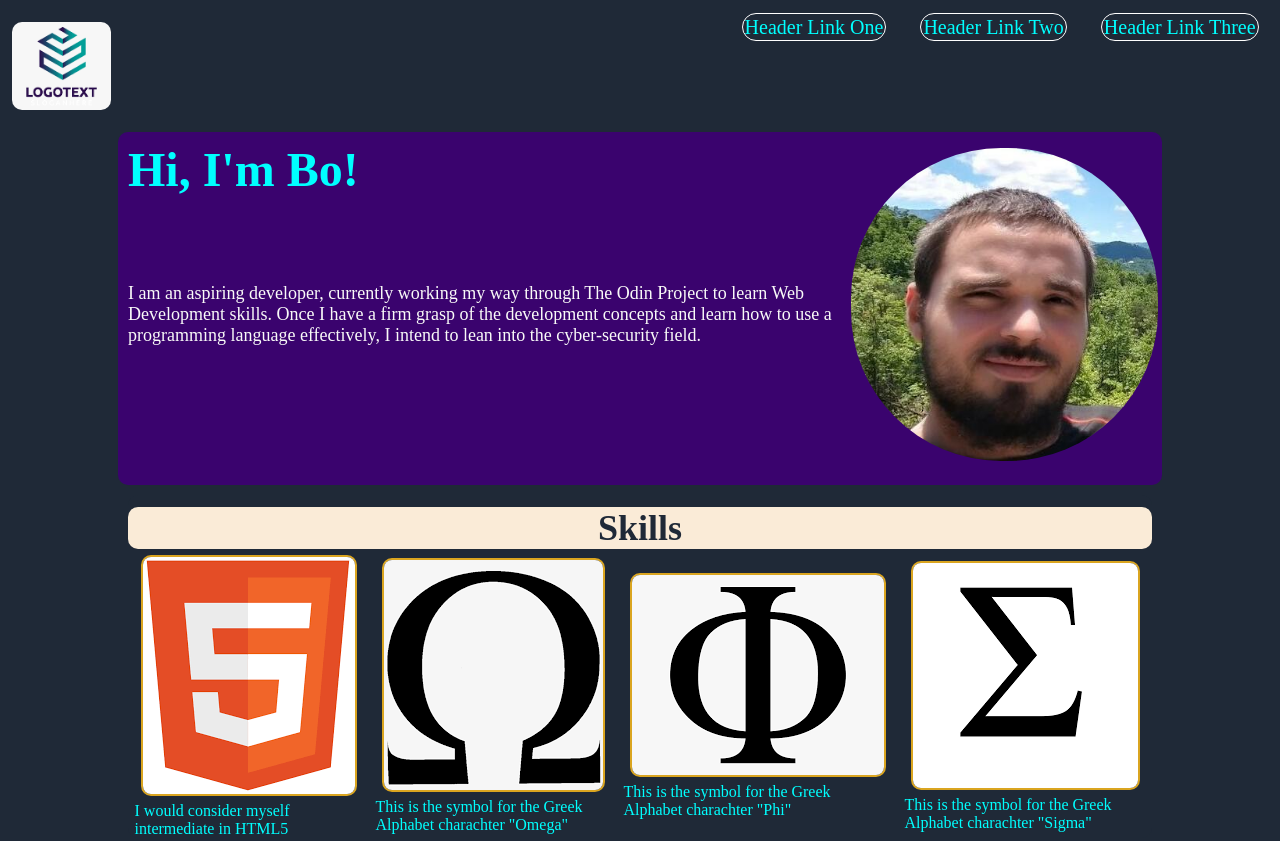
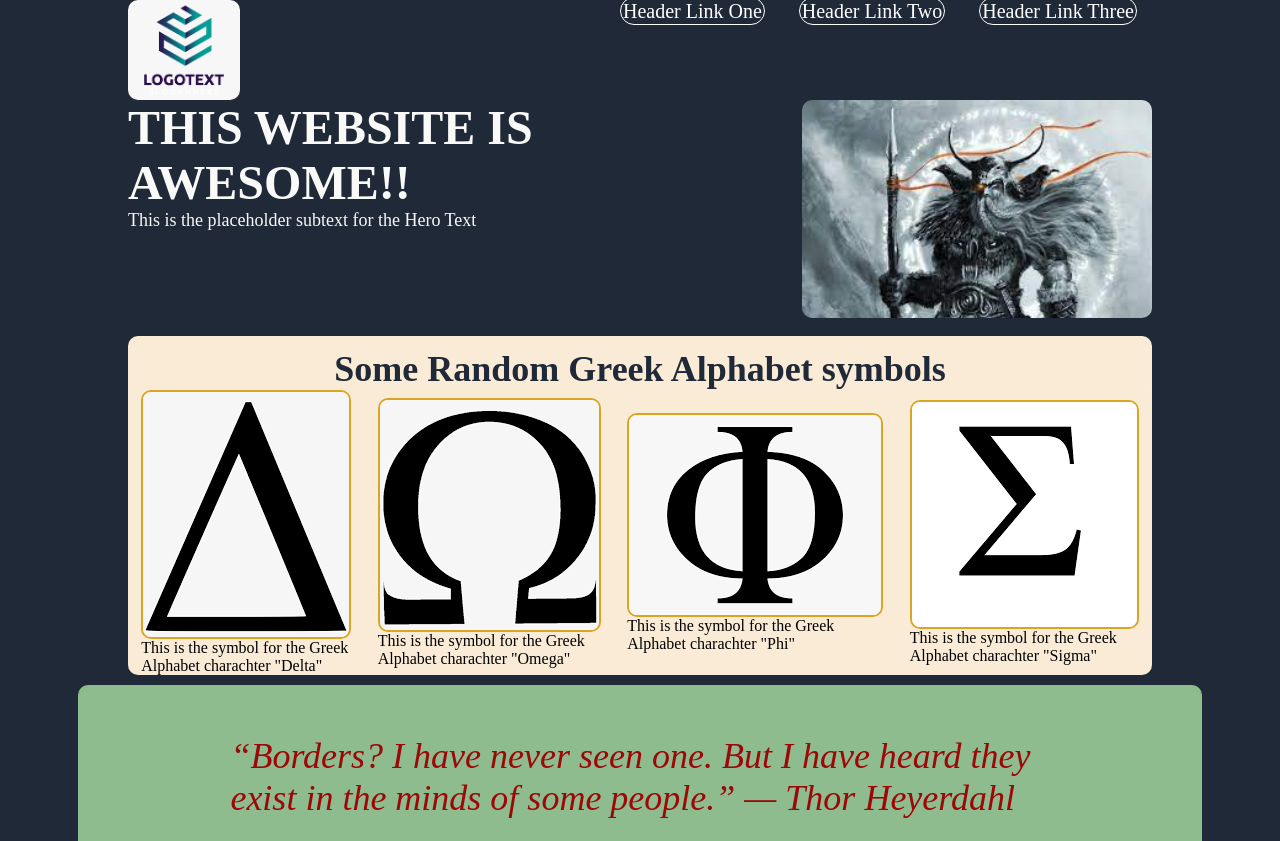
Before and after one commit to bobabb762/landing-page, a plain HTML site: page index.html in a window 1280 px wide. Shown: the top 841 px of the page. Drawn offline with Linux system fonts and the light colour scheme.

Commit message:
revert back to placeholder images

```diff
--- a/index.html
+++ b/index.html
@@ -24,22 +24,22 @@
 
     <div class="sec1">
         <div class="hero">
-            <h3>Hi, I'm Bo!</h3>
-            <P>I am an aspiring developer, currently working my way through The Odin Project to learn Web Development skills. Once I have a firm grasp of the development concepts and learn how to use a programming language effectively, I intend to lean into the cyber-security field.</P>
+            <h3>THIS WEBSITE IS AWESOME!!</h3>
+            <P>This is the placeholder subtext for the Hero Text</P>
         </div>
         <div class="image">
-            <img class="profile" src="./images/profile.jpg" alt="">
+            <img src="./images/stockphoto.jpeg" alt="">
         </div>
     </div>
 
 <div class="sec2">
     <div class="sec2top">
-        <h2>Skills</h2>
+        <h2>Some Random Greek Alphabet symbols</h2>
     </div>
     <div class="sec2body">
         <div class="ga">
-            <img src="./images/html5.png" alt="html5">
-            <p>I would consider myself intermediate in HTML5</p>
+            <img src="./images/delta.png" alt="delta">
+            <p>This is the symbol for the Greek Alphabet charachter "Delta"</p>
         </div>
         <div class="ga">
             <img src="./images/omega.png" alt="omega">
--- a/style.css
+++ b/style.css
@@ -1,30 +1,11 @@
 * {
     margin: 0px;
     border-radius: 10px;
-
 }
-
-/* picture formatting */
 
 img{
     border-radius: 10px;
-    margin: 6px;
 }
-
-.profile {
-    height: auto;
-    width: 100%;
-    border-radius: 150px;
-}
-
-div.image {
-    display: flex;
-    flex-shrink: 0;
-    width: 30%;
-    height: auto;
-    margin-bottom: 8px;
-    }
-
 body {
     background-color: #1f2937;
     display: flex;
@@ -32,43 +13,23 @@ body {
     max-width: 100vw;
 }
 
-.ga img {
-    width: auto;
-    height: auto;
-    border: 2px solid goldenrod;
-    }
-
-    .ga {
-        display: flex;
-        flex-wrap: wrap;
-        flex-basis: 20%;
-        justify-content: center;
-        color: aqua;
-    }
-
-/* page formatting */
-
 .header {
     display: flex;
     justify-content: space-between;
     flex-shrink: 0;
     margin: auto;
-    margin-bottom: 16px;
-    width: 99%;
+    width: 80%;
 }
 
 .logo {
     display: flex;
     height: 100px;
     width: 100px;
-    margin-top: 16px;
 }
 
 .sec1 {
     display: flex;
-    justify-content: space-around;
-    background-color: #3a036e;
-    padding: 10px;
+    justify-content: space-between;
     margin: auto;
     width: 80%;
     margin-bottom: 10px;
@@ -78,24 +39,30 @@ body {
     display: flex;
     flex-direction: column;
     flex-grow: 1;
-    color: aqua;
-    gap: 70px;
 }
 h3 {
     font-size: 48px;
     font-weight: 900;
-    margin-bottom: 16px;
-
+    color: #f9faf8;
 }
 
 .sec1 p {
     font-size: 18px;
     color: #f9faf8;
 }
+.image {
+    display: flex;
+     width: auto;
+    height: auto;
+    margin-bottom: 8px;
+    }
 
+    .image img {
+        min-width: 350px;
+    }
 
 .sec2 {
-    background-color:#1f2937;
+    background-color: antiquewhite;
     margin: auto;
     width: 80%;;
     margin-bottom: 10px;
@@ -104,11 +71,15 @@ h3 {
     flex-shrink: 1;
 }
 
-.sec2body p {
-    display: flex;
-    align-items: center;
-    justify-content: space-around;
+.sec2 p {
+    color: black;
 }
+
+.ga img {
+    width: auto;
+    height: auto;
+    border: 2px solid goldenrod;
+    }
 
 .sec2top {
     display: flex;
@@ -123,6 +94,13 @@ h3 {
     align-items: center;
     flex-wrap: wrap;
 
+}
+
+.ga {
+    display: flex;
+    flex-wrap: wrap;
+    flex-basis: 20%;
+    justify-content: center;
 }
 
 h2 {
@@ -205,14 +183,10 @@ h2 {
 
 a {
     text-decoration: none;
-    color: aqua;
+    color: white;
     margin: 15px;
     padding: 2px;
     font-size: 20px;
     border: 1px solid white;
     border-radius: 45px;
 }
-
-ul {
-    margin-top: 16px;
-}
```
Also changed, not shown: images/html5.png (deleted), images/profile.jpg (deleted).
